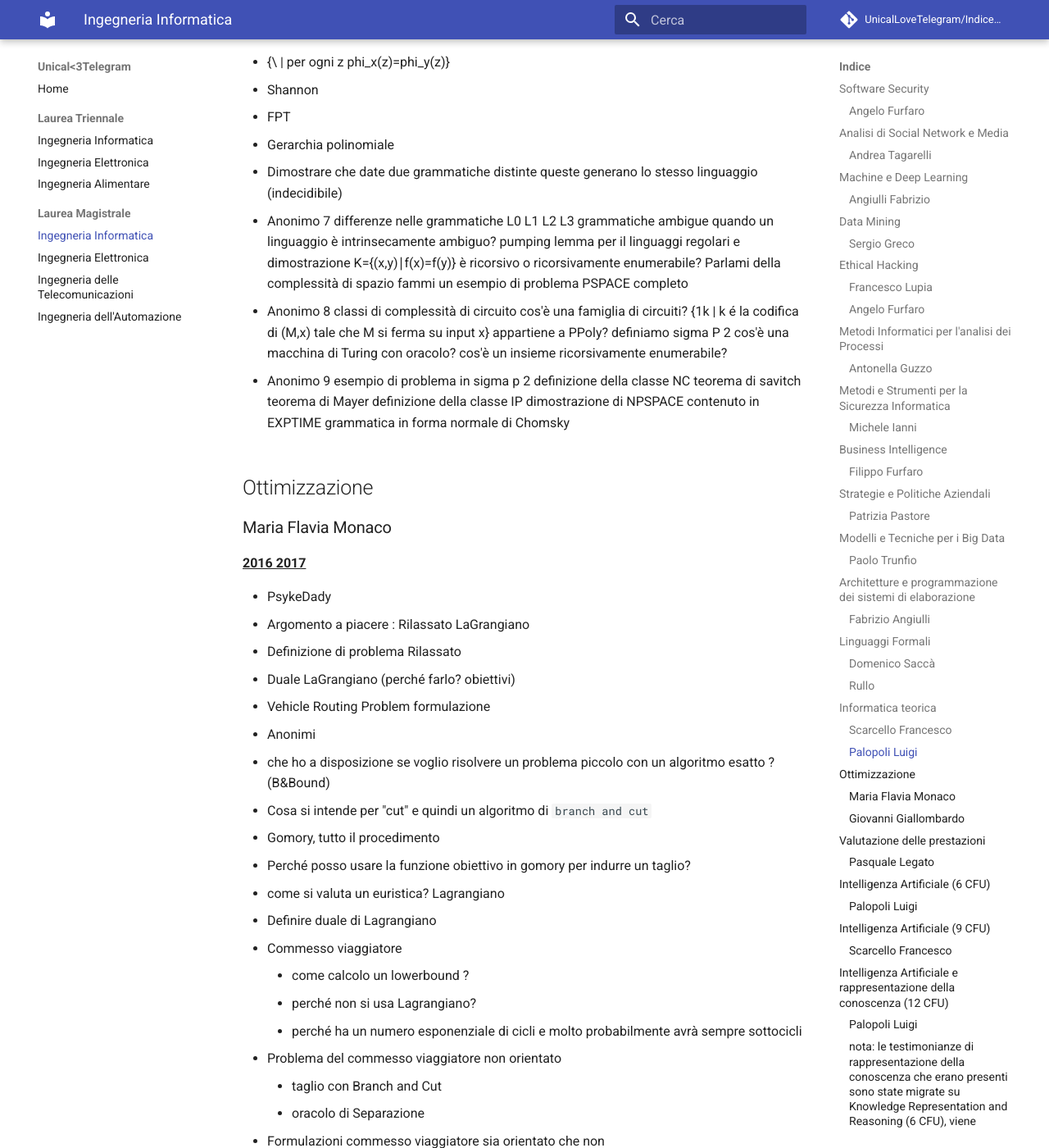
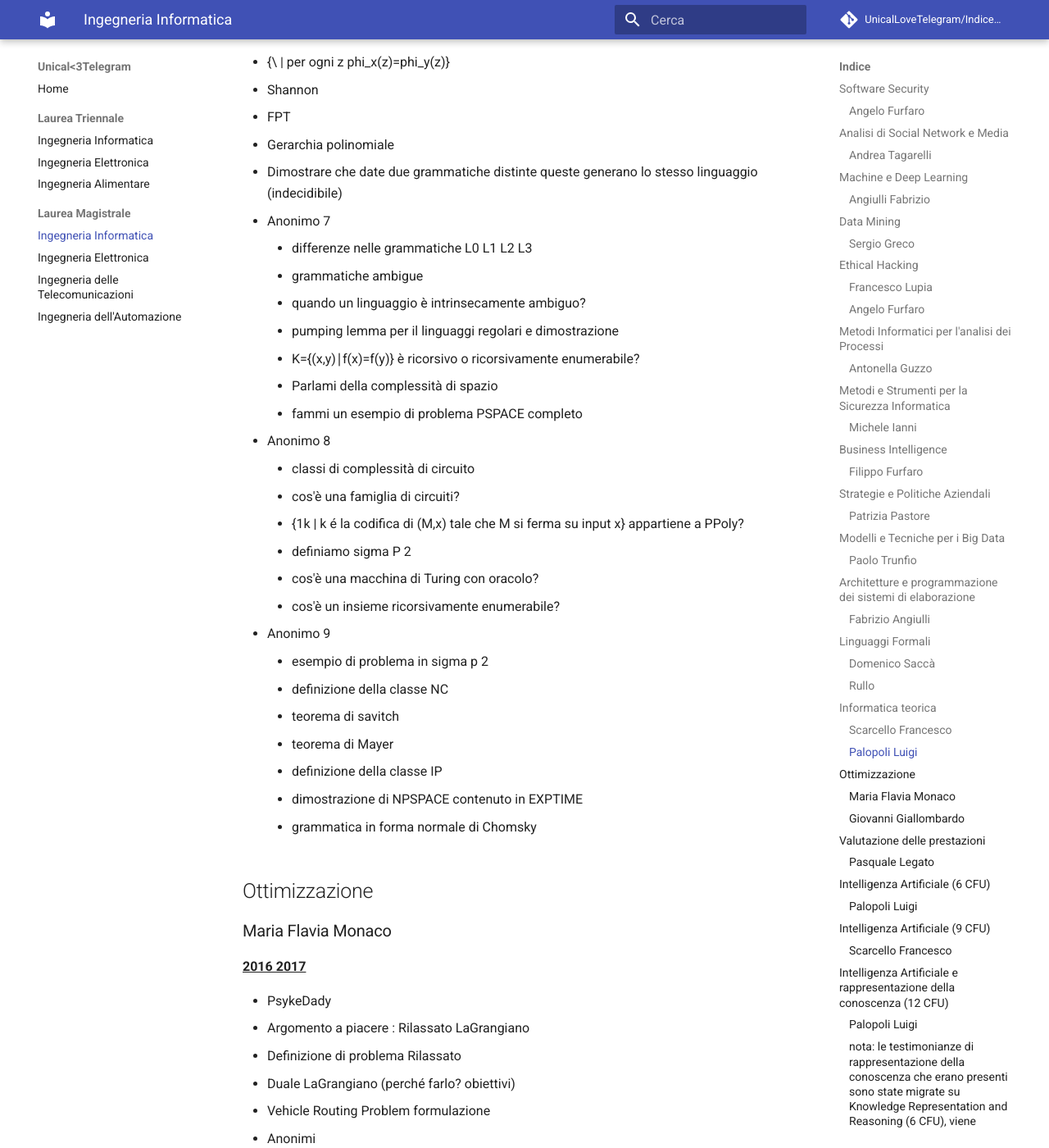
Before and after one commit to UnicalLoveTelegram/IndiceArgomentiOrale, an MkDocs documentation site: the page built from docs/laurea-magistrale/ingegneria-informatica.md, in a window 1280 px wide and 1400 px high, scrolled down 36862 px. Shown: the whole window at 82% size. Built offline with MkDocs 1.6.1 and Material for MkDocs 9.7.7, drawn with Linux system fonts in a browser that asks for light colours; comment, search, counter and statistics services are not loaded.

```diff
--- a/docs/laurea-magistrale/ingegneria-informatica.md
+++ b/docs/laurea-magistrale/ingegneria-informatica.md
@@ -1117,30 +1117,30 @@ rc(X):- u(X), not(r(X)).
   - Dimostrare che date due grammatiche distinte queste generano lo stesso linguaggio (indecidibile)
 
 - Anonimo 7
-	 differenze nelle grammatiche L0 L1 L2 L3
-	 grammatiche ambigue
-	 quando un linguaggio è intrinsecamente ambiguo?
-	 pumping lemma per il linguaggi regolari e dimostrazione
-	 K={(x,y)∣f(x)=f(y)} è ricorsivo o ricorsivamente enumerabile?
-	 Parlami della complessità di spazio
-	 fammi un esempio di problema PSPACE completo
+	 - differenze nelle grammatiche L0 L1 L2 L3
+	 - grammatiche ambigue
+	 - quando un linguaggio è intrinsecamente ambiguo?
+	 - pumping lemma per il linguaggi regolari e dimostrazione
+	 - K={(x,y)∣f(x)=f(y)} è ricorsivo o ricorsivamente enumerabile?
+	 - Parlami della complessità di spazio
+	 - fammi un esempio di problema PSPACE completo
 
 - Anonimo 8
-	 classi di complessità di circuito
-	 cos'è una famiglia di circuiti?
-	 {1k | k é la codifica di (M,x) tale che M si ferma su input x} appartiene a PPoly?
-	 definiamo sigma P 2
-	 cos'è una macchina di Turing con oracolo?
-	 cos'è un insieme ricorsivamente enumerabile?
+	 - classi di complessità di circuito
+	 - cos'è una famiglia di circuiti?
+	 - {1k | k é la codifica di (M,x) tale che M si ferma su input x} appartiene a PPoly?
+	 - definiamo sigma P 2
+	 - cos'è una macchina di Turing con oracolo?
+	 - cos'è un insieme ricorsivamente enumerabile?
 
 - Anonimo 9
-	 esempio di problema in sigma p 2
-	 definizione della classe NC
-	 teorema di savitch
-	 teorema di Mayer
-	 definizione della classe IP
-	 dimostrazione di NPSPACE contenuto in EXPTIME
-	 grammatica in forma normale di Chomsky
+	 - esempio di problema in sigma p 2
+	 - definizione della classe NC
+	 - teorema di savitch
+	 - teorema di Mayer
+	 - definizione della classe IP
+	 - dimostrazione di NPSPACE contenuto in EXPTIME
+	 - grammatica in forma normale di Chomsky
 
 
 ## Ottimizzazione
```
